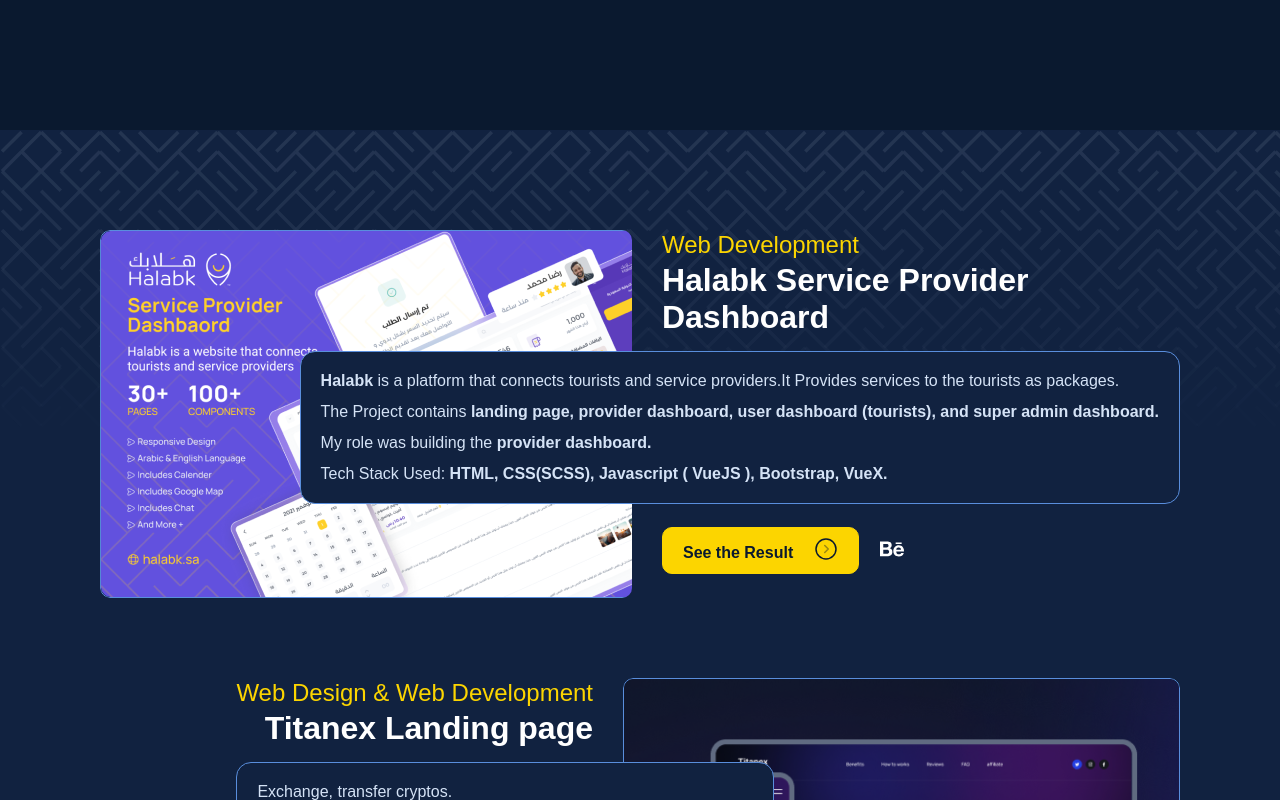
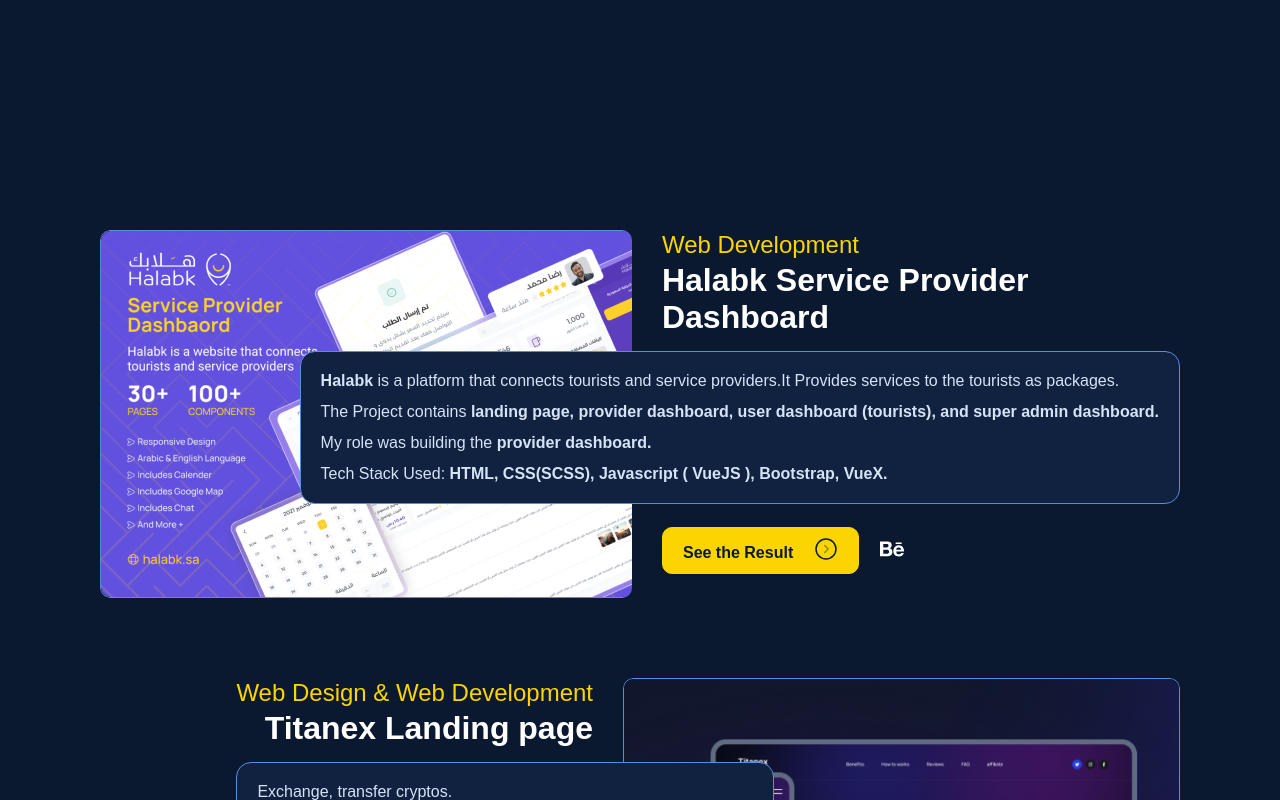
Before and after one commit to alzeqri1997/zeqri, a Next.js app: page / in a window 1280 px wide. Shown: the part 1460-2260 px from the top of the page. Built offline with nearby package versions, Linux system fonts and the light colour scheme.

Commit message:
add loading component & refactor code

```diff
--- /dev/null
+++ b/components/Loading.jsx
@@ -0,0 +1,9 @@
+import React from 'react'
+
+  const Loading = () => {
+  return (
+    <h1>Loading</h1>
+  )
+}
+
+export default Loading;
--- a/pages/index.js
+++ b/pages/index.js
@@ -1,4 +1,5 @@
 import Head from "next/head"
+import React, {useEffect, useState, useLayoutEffect} from 'react'
 import  AboutMe  from "../components/AboutMe"
 import ContactMe from "../components/ContactMe"
 import Footer from "../components/Footer"
@@ -7,11 +8,19 @@ import Hero from "../components/Hero"
 import { Pattern } from "../components/icons"
 import Projects from "../components/Projects"
 import WhatIDo from "../components/WhatIDo"
-
-
+import Loading from "../components/Loading"
 
 
 export default function Home() {
+	const [isLoading, setIsLoading] = useState(false);
+	function demoAsyncCall() {
+		// return new Promise((resolve) => setTimeout(() => resolve(), 2500));
+	}
+	useEffect(() => {
+		// demoAsyncCall().then(() => setIsLoading(false))
+	})
+
+	if(isLoading) return <Loading/>
 	return (
 		<div>
 			<Head>
@@ -30,11 +39,7 @@ export default function Home() {
 				</div>
 
 				<WhatIDo />
-				<div className="light-bg relative">
-					<Pattern classes={"top-pattern"} />
 					<Projects />
-					<Pattern classes={"bottom-pattern"} />
-				</div>
 				<ContactMe />
 				<AboutMe />
 				<Footer/>
```
